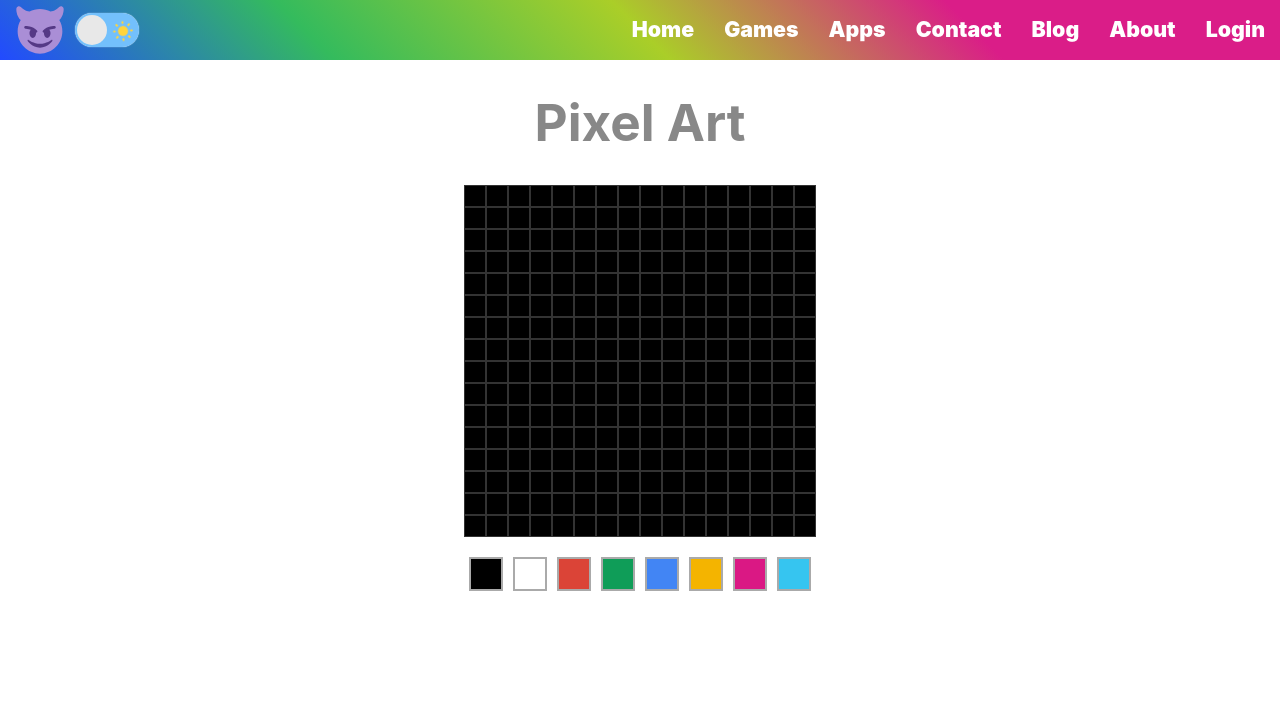
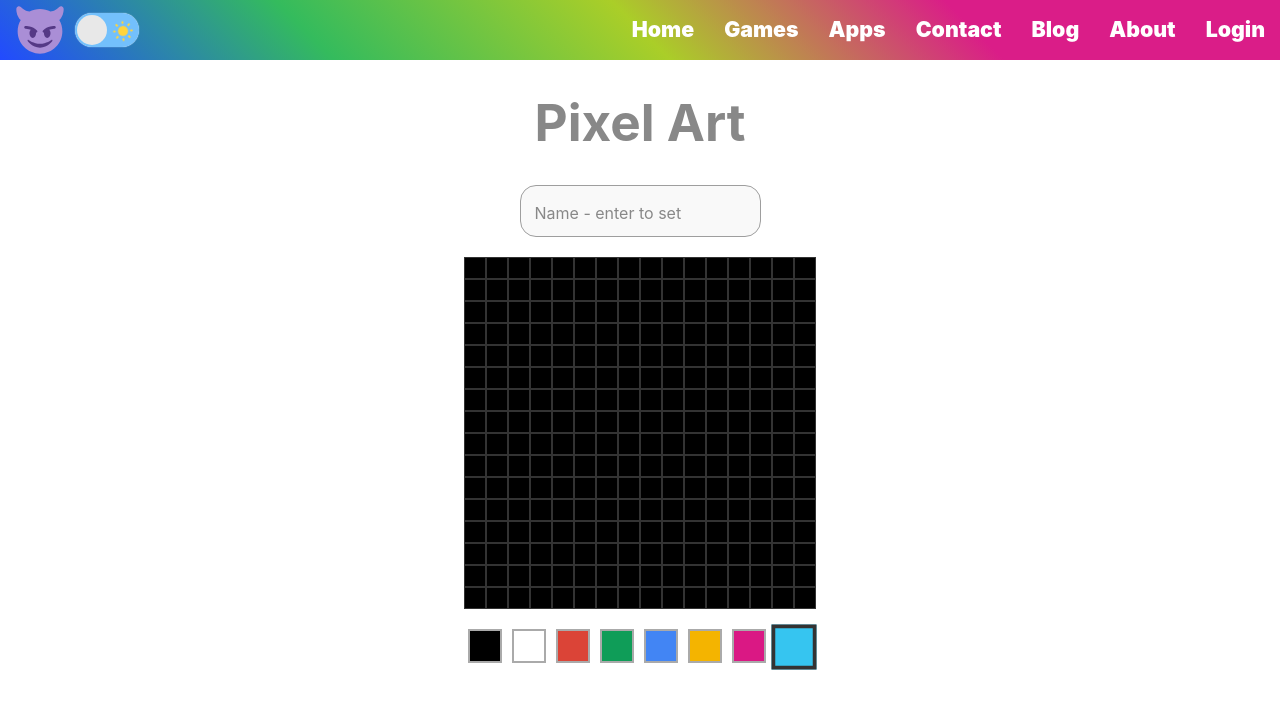
Before and after one commit to diegomardev/WEB_REACT, a React (Vite) app in the folder web_vite/: page /games/pixel_art in a window 1280 px wide. Shown: the top 708 px of the page. Built offline with nearby package versions, Linux system fonts and the light colour scheme; no server answers; the database is empty; what atropos would draw is missing.

Commit message:
Pixel_Art_v1.1

```diff
--- a/web_vite/src/pages/Games/Pixel_Art/Pixel_Art.css
+++ b/web_vite/src/pages/Games/Pixel_Art/Pixel_Art.css
@@ -38,6 +38,7 @@
 }
 
 .pixel {
+  position: relative;
   display: flex;
   width: 20px;
   height: 20px;
@@ -45,6 +46,20 @@
   cursor: pointer;
   background-color: transparent;
   gap: 0px;
+}
+.hovered-player-name {
+  position: absolute;
+  top: -25px;
+  left: -10px;
+  background-color: #333;
+  padding: 2px 4px;
+  border-radius: 4px;
+  border: 1px solid #aaa;
+  font-size: 12px;
+  pointer-events: none;
+  z-index: 50;
+  opacity: 0.5;
+  transition:0,5s opacity 1;
 }
 html.light .pixel{
   border: 1px solid #333;
--- a/web_vite/src/pages/Games/Pixel_Art/Pixel_Art.jsx
+++ b/web_vite/src/pages/Games/Pixel_Art/Pixel_Art.jsx
@@ -21,27 +21,44 @@ const colorPalette = [
 ];
 
 const Pixel_Art = () => {
-  const [selectedColor, setSelectedColor] = useState('#00FFFF'); // Default color is black
+  const [selectedColor, setSelectedColor] = useState('#36C5F0'); // Default color is black
   const [pixels, setPixels] = useState([]);
   const [mundial_pixels, setMundial_pixels] = useState([]);
+  const [playerName, setPlayerName] = useState('');
+  const [hoveredPixel, setHoveredPixel] = useState({ row: -1, col: -1 });
 
+
+  useEffect(() => {
+    if(localStorage.getItem('playerName') !== null){
+      setPlayerName(localStorage.getItem('playerName'));
+    }
+  }, []);
   // Create an empty 16x16 pixel grid
-  const initializePixels = () => {
-    const initialPixels = new Array(16).fill(null).map(() => new Array(16).fill('#000000'));
+  async function initializePixels() {
+    const initialPixels = new Array(16).fill(null).map(() => new Array(16).fill(['#000000','Diego']));
     setPixels(initialPixels);
+    /*
+    const tableName = 'Pixel_Art';
+    const { data, error } = await supabase
+    .from(tableName)
+    .update([{pixel_colors: initialPixels }])
+    .eq('id', 1)
+    .select()
+    if (error) {throw error;}
+    */
   };
 
   // Handle pixel click and update the color
   async function handlePixelClick(row, col) {
     const updatedPixels = [...pixels];
-    updatedPixels[row][col] = selectedColor;
+    updatedPixels[row][col] = [selectedColor,playerName];
     setPixels(updatedPixels);
     //console.log([pixels]);
 
     const tableName = 'Pixel_Art';
     const { data, error } = await supabase
     .from(tableName)
-    .update([{pixel_colors: pixels }])
+    .update([{pixel_colors: updatedPixels }])
     .eq('id', 1)
     .select()
     if (error) {throw error;}
@@ -91,20 +108,45 @@ const Pixel_Art = () => {
     leerDatos();
   }, []);
 
+  const handleKeyPress = (e) => {
+    if (e.key === "Enter") {
+      e.preventDefault();
+      localStorage.setItem('playerName', playerName);
+    }
+  };
   return (
     <div>
       <div><Navbar /></div>
       <h1 className="read-the-docs">Pixel Art</h1>
+      <div className="input-group">
+          <input
+              required
+              type="text"
+              name="text"
+              autoComplete="off"
+              className="input"
+              value={playerName}
+              onChange={(e) => setPlayerName(e.target.value)}
+              onKeyDown={(e) => handleKeyPress(e)}
+            />
+            <label className="user-label">Name - enter to set</label>
+          </div>
           <div className="pixel-grid">
             {pixels.map((row, rowIndex) => (
               <div key={rowIndex} className="pixel-row">
-            {row.map((color, colIndex) => (
+                {row.map((pixelData, colIndex) => (
                   <div
                     key={colIndex}
                     className="pixel"
-                style={{ backgroundColor: color }}
+                    style={{ backgroundColor: pixelData[0] }} // Acceso al color
                     onClick={() => handlePixelClick(rowIndex, colIndex)}
-              />
+                    onMouseEnter={() => setHoveredPixel({ row: rowIndex, col: colIndex })}
+                    onMouseLeave={() => setHoveredPixel({ row: -1, col: -1 })}
+                  >
+                    {hoveredPixel.row === rowIndex && hoveredPixel.col === colIndex && (
+                      <span className="hovered-player-name">{pixelData[1]}</span>
+                    )}
+                  </div>
                 ))}
               </div>
             ))}
```
Also changed, not shown: 5 other files (tests, documents, lock files or other folders). Lines whose indentation alone changed are shown as unchanged.
